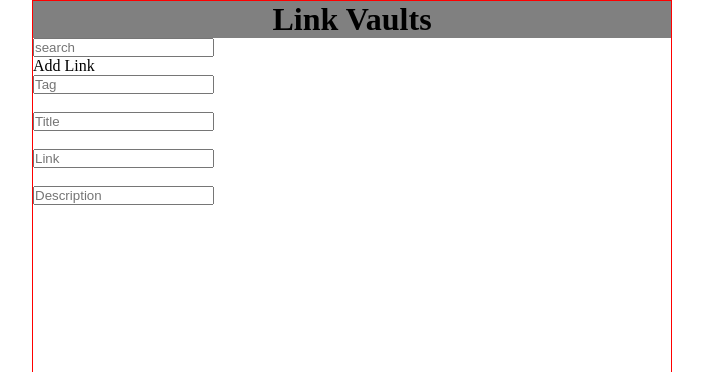
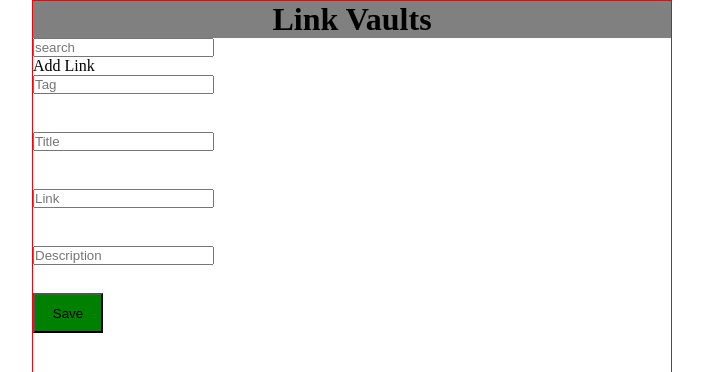
Before and after one commit to Mluleki23/Task-2-Links-Vault, a React (Vite) app: page / in a window 1280 px wide. Shown: the top 372 px of the page, without its empty margins (288-991 px from the left). Built offline with nearby package versions, Linux system fonts and the light colour scheme.

Commit message:
style: add basic styling to Button component

```diff
--- a/src/App.css
+++ b/src/App.css
@@ -22,3 +22,10 @@ body,
   width: 100%;
 
 }
+.input {
+  display: flex;
+  flex-direction: column;
+  gap: 10px;
+  width: 300px;
+
+}
--- a/src/App.tsx
+++ b/src/App.tsx
@@ -6,6 +6,7 @@ import Addlink from "./components/Addlink";
 import Input from "./components/Input";
 import "./App.css";
 import SearchBar from "./components/SearchBar";
+import Button from "./components/Button";
 
 function App() {
   return (
@@ -23,6 +24,9 @@ function App() {
         <Input text="Link" /> <br />
         <Input text="Description" /> <br />
       </div>
+      <div className="button">
+        <Button name="Save" />
+      </div>
     </>
   );
 }
--- a/src/components/Button.tsx
+++ b/src/components/Button.tsx
@@ -0,0 +1,13 @@
+
+import React from 'react'
+interface myButton{
+    name : string,
+}
+
+export default function Button({name}:myButton) {
+  return (
+    <div>
+      <button style={{backgroundColor:'green', height:'40px', width:'70px'}}> {name}</button>
+    </div>
+  );
+}
```
Also changed, not shown: src/assets/images/thumb_u.min.webp (added).
